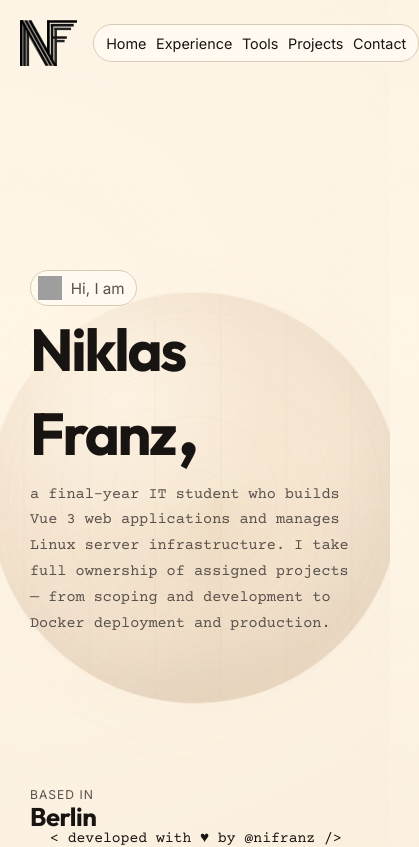
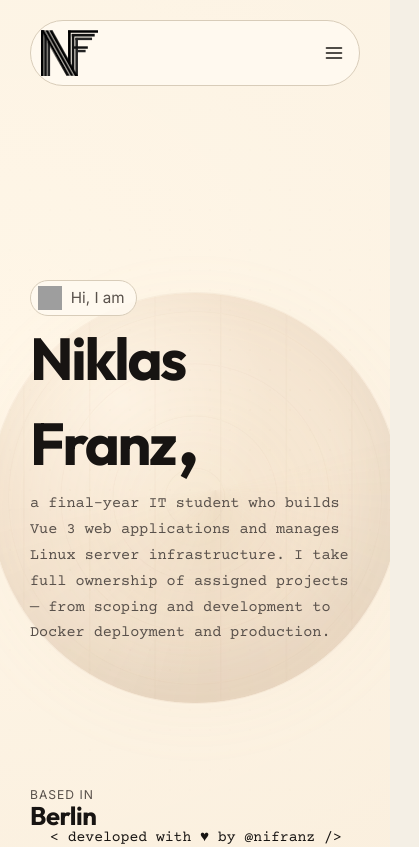
Before and after one commit to nifranz/homepage, a Vue app: page / in a window 390 px wide. Shown: the top 847 px of the page, 419 px wide, since content can reach past the window. Built offline with nearby package versions, Linux system fonts and the light colour scheme; grey boxes are pictures that could not be loaded.

Commit message:
feat: add hamburger menu for mobile with expandable nav dropdown

```diff
--- a/src/components/SiteHeader.vue
+++ b/src/components/SiteHeader.vue
@@ -2,6 +2,7 @@
 import { ref } from "vue";
 
 const logoRef = ref(null);
+const menuOpen = ref(false);
 
 function scrollToTop() {
   const reduceMotion = window.matchMedia(
@@ -53,7 +54,7 @@ function handleLogoKeydown(event) {
 </script>
 
 <template>
-  <header class="site-header">
+  <header class="site-header" :class="{ 'site-header--open': menuOpen }">
     <svg
       ref="logoRef"
       class="site-logo logo logo--build"
@@ -174,13 +175,25 @@ function handleLogoKeydown(event) {
         </g>
       </g>
     </svg>
-    <div class="topbar">
+    <button
+      class="site-hamburger"
+      :aria-expanded="menuOpen"
+      aria-label="Toggle navigation"
+      @click="menuOpen = !menuOpen"
+    >
+      <svg viewBox="0 0 24 24" fill="none" width="20" height="20" aria-hidden="true">
+        <path v-if="!menuOpen" d="M3 6h18M3 12h18M3 18h18" stroke="currentColor" stroke-width="2" stroke-linecap="round"/>
+        <path v-else d="M18 6L6 18M6 6l12 12" stroke="currentColor" stroke-width="2" stroke-linecap="round"/>
+      </svg>
+    </button>
+
+    <div class="topbar" :class="{ 'topbar--open': menuOpen }">
       <nav>
-        <a href="#hero">Home</a>
-        <a href="#expertise">Experience</a>
-        <a href="#tools">Tools</a>
-        <a href="#projects">Projects</a>
-        <a href="#contact">Contact</a>
+        <a href="#hero" @click="menuOpen = false">Home</a>
+        <a href="#expertise" @click="menuOpen = false">Experience</a>
+        <a href="#tools" @click="menuOpen = false">Tools</a>
+        <a href="#projects" @click="menuOpen = false">Projects</a>
+        <a href="#contact" @click="menuOpen = false">Contact</a>
       </nav>
     </div>
   </header>
--- a/src/style.css
+++ b/src/style.css
@@ -424,6 +424,19 @@ body {
   will-change: transform;
 }
 
+.site-hamburger {
+  display: none;
+  align-items: center;
+  justify-content: center;
+  background: none;
+  border: none;
+  cursor: pointer;
+  color: var(--text);
+  padding: 0.2rem;
+  margin-left: auto;
+  flex-shrink: 0;
+}
+
 .topbar {
   display: flex;
   align-items: center;
@@ -1393,17 +1406,46 @@ main {
 }
 
 @media (max-width: 700px) {
+  .site-header {
+    top: 0.55rem;
+    margin-inline: 0;
+    background: color-mix(in srgb, var(--bg-soft), transparent 20%);
+    backdrop-filter: blur(10px);
+    border: 1px solid var(--line);
+    border-radius: 999px;
+    padding: 0.55rem 0.75rem 0.55rem 0.6rem;
+  }
+
   .site-logo {
     height: 2.9rem;
   }
 
+  .site-hamburger {
+    display: flex;
+  }
+
   .topbar {
-    padding: 0.6rem 0.75rem;
+    display: none;
+    position: absolute;
+    top: calc(100% + 0.5rem);
+    left: 0;
+    right: 0;
+    width: auto;
+    margin-left: 0;
+    border-radius: 16px;
+    padding: 0.75rem 1rem;
+    flex-direction: column;
+    align-items: flex-start;
+  }
+
+  .topbar--open {
+    display: flex;
   }
 
   .topbar nav {
-    gap: 0.6rem;
-    font-size: 0.88rem;
+    flex-direction: column;
+    gap: 0.65rem;
+    width: 100%;
   }
 
   .exp-cards {
```
